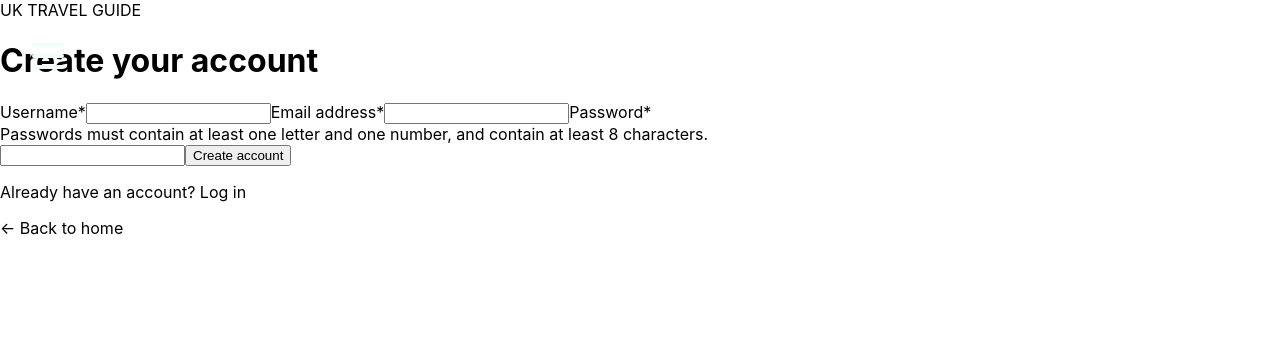
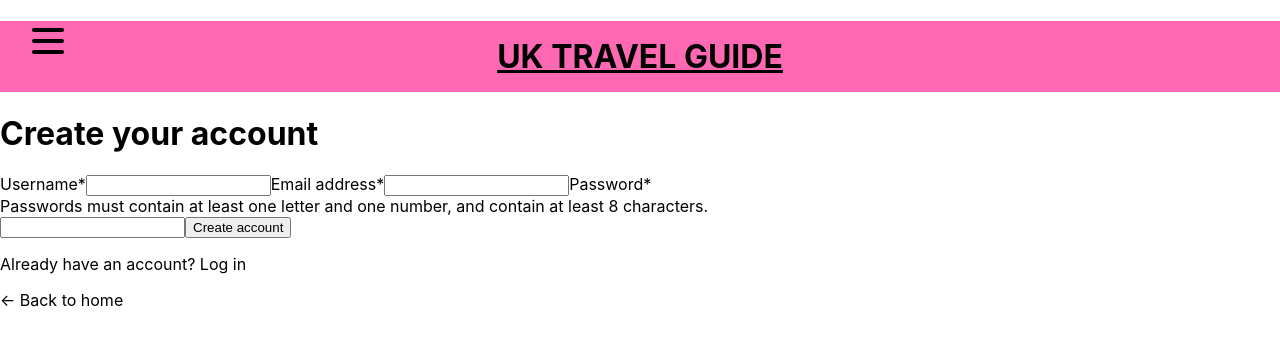
Before and after one commit to fac21/final-project-RASE, a Next.js app: page /signup in a window 1280 px wide. Shown: the top 346 px of the page. Built offline with nearby package versions, Linux system fonts and the light colour scheme.

Commit message:
changing styled componenets

```diff
--- a/components/Burger/burger.styled.jsx
+++ b/components/Burger/burger.styled.jsx
@@ -22,7 +22,7 @@ export const StyledBurger = styled.button`
   div {
     width: 2rem;
     height: 0.25rem;
-    background: #effffa;
+    background: black;
     border-radius: 10px;
     transition: all 0.3s linear;
     position: relative;
--- a/components/Nav/Nav.jsx
+++ b/components/Nav/Nav.jsx
@@ -1,17 +1,35 @@
 import Link from "next/link";
 import Burger from "../Burger/burger";
 import Menu from "../Menu/menu.jsx";
+import styled from "styled-components";
+
+const StyledMenu = styled.div`
+  position: relative;
+  background: hotpink;
+  height: fit-content;
+`;
+const StyledLink = styled.h1`
+  max-width: 40rem;
+  margin-left: auto;
+  margin-right: auto;
+  text-align: center;
+  text-decoration: underline;
+  padding: 1rem;
+`;
 
 export default function Nav({ open, setOpen }) {
   return (
-    <>
+    <StyledMenu>
       <div>
         <Burger open={open} setOpen={setOpen} />
         <Menu open={open} setOpen={setOpen} />
       </div>
-      <Link href="/">
-        <a>UK TRAVEL GUIDE</a>
-      </Link>
-    </>
+      <StyledLink>
+        <Link href="/">
+          <a className="navTitle">UK TRAVEL GUIDE</a>
+        </Link>
+      </StyledLink>
+      <div className="underline"></div>
+    </StyledMenu>
   );
 }
--- a/styles/globals.css
+++ b/styles/globals.css
@@ -2,7 +2,8 @@ html,
 body {
   padding: 0;
   margin: 0;
-    font-family: -apple-system, BlinkMacSystemFont, Segoe UI, Roboto, Oxygen, Ubuntu, Cantarell, Fira Sans, Droid Sans, Helvetica Neue, sans-serif;
+  font-family: -apple-system, BlinkMacSystemFont, Segoe UI, Roboto, Oxygen,
+    Ubuntu, Cantarell, Fira Sans, Droid Sans, Helvetica Neue, sans-serif;
 }
 
 a {
```
Also changed, not shown: .babelrc. Lines whose indentation alone changed are shown as unchanged.
